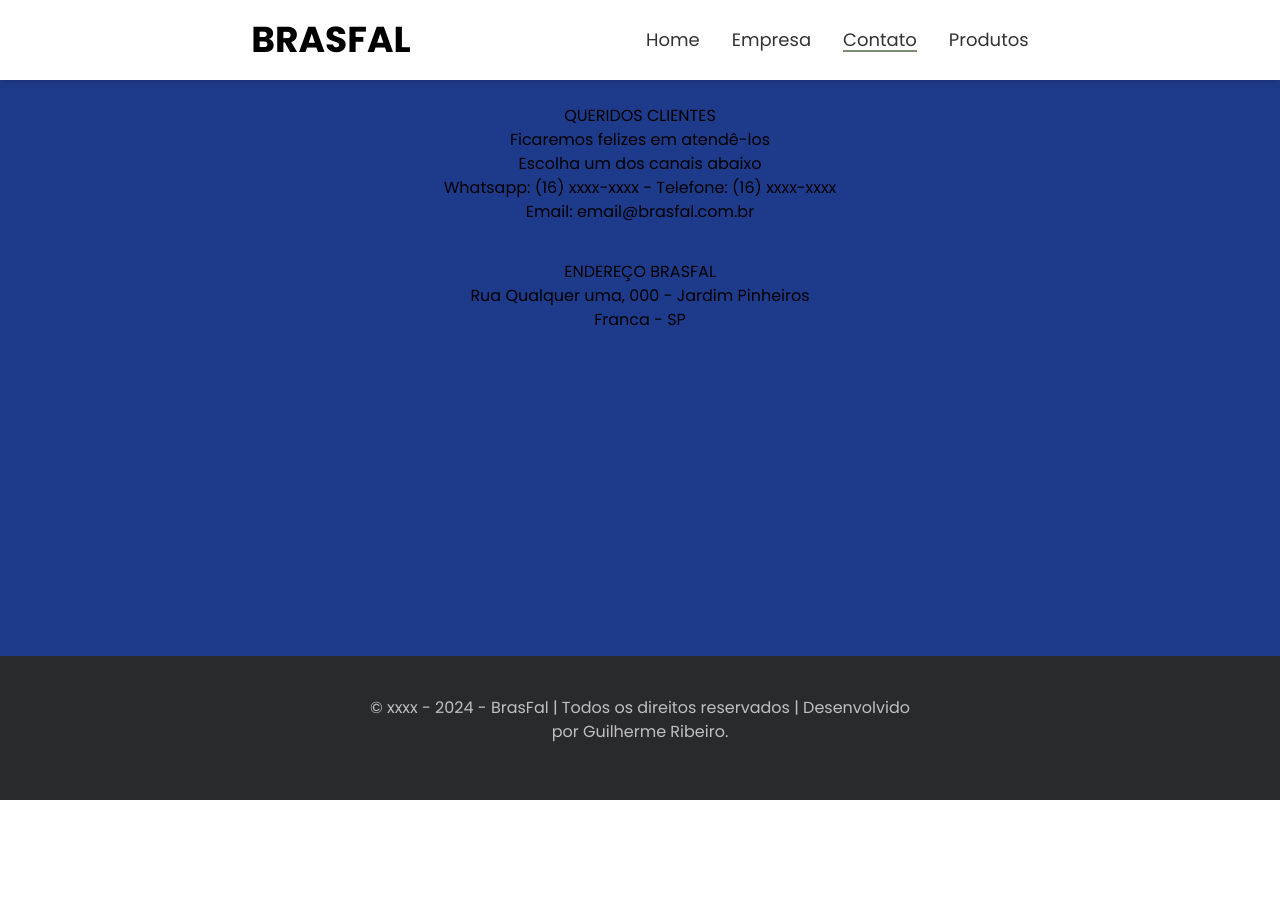
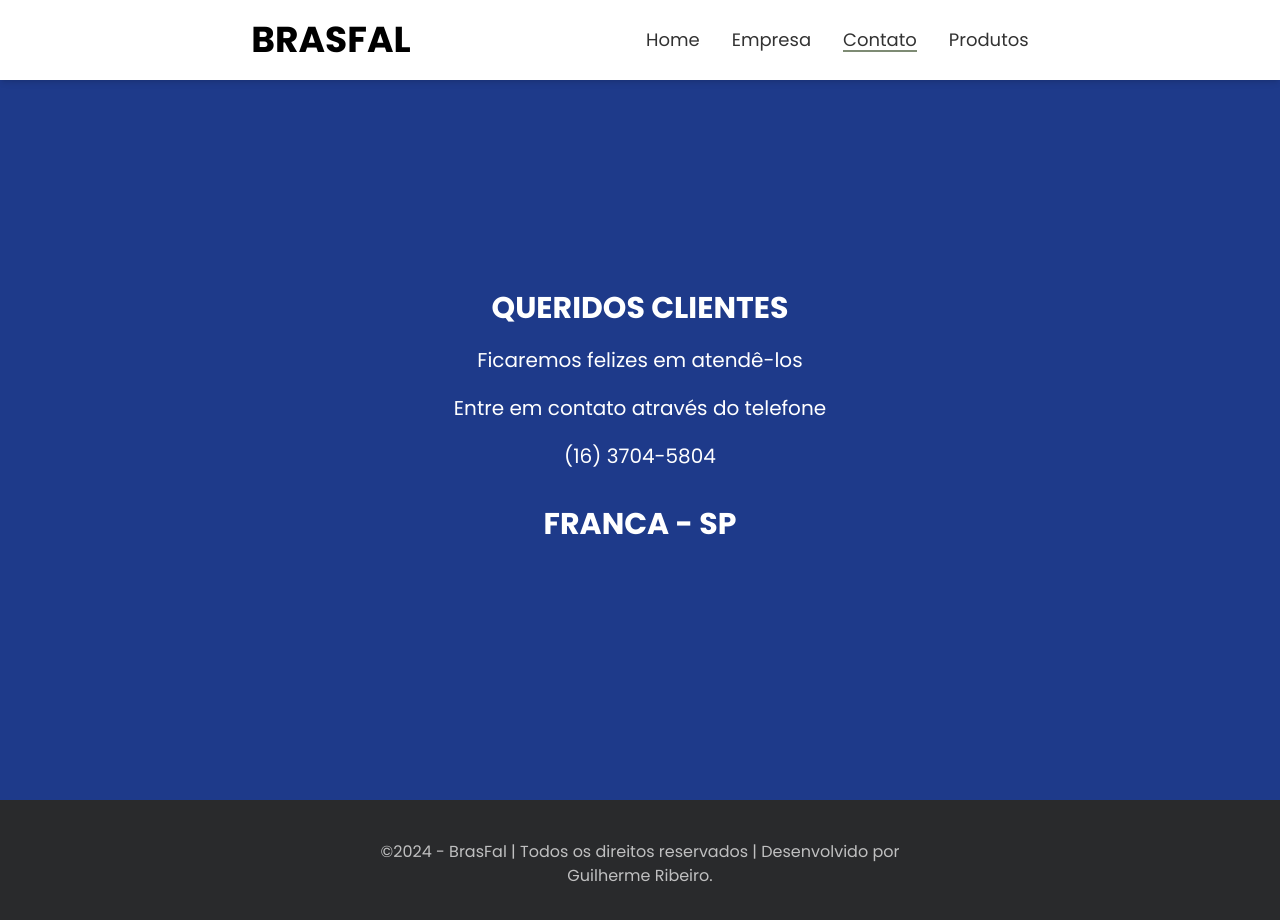
Before and after one commit to GuiRibeiro52/Site_Brasfal, a React (Vite) app in the folder Site_Brasfal/: page /contato in a window 1280 px wide. Shown: the top 920 px of the page. Before the commit the page ends 800 px from the top, so only its background shows below. Built offline with nearby package versions, Linux system fonts and the light colour scheme.

Commit message:
atualizacão em cor de fonte e página contato

```diff
--- a/Site_Brasfal/src/components/Footer.jsx
+++ b/Site_Brasfal/src/components/Footer.jsx
@@ -1,10 +1,10 @@
-
+import { Link } from "react-router-dom";
 
 const Footer = () => {
     return (
       <footer className="flex bg-footercolor items-center justify-center gap-5 p-10">
         <div className="container mx-auto text-center">
-          <p className="text-white opacity-70 mb-4 md:px-36 lg:px-80">© xxxx - 2024 - BrasFal | Todos os direitos reservados | Desenvolvido por Guilherme Ribeiro.</p>
+          <p className="text-white opacity-70 mb-4 md:px-36 lg:px-80">©2024 - BrasFal | Todos os direitos reservados | Desenvolvido por <Link to="https://guiribeiro52.github.io/">Guilherme Ribeiro.</Link></p>
         </div>
       </footer>
     );
--- a/Site_Brasfal/src/routes/Contato.jsx
+++ b/Site_Brasfal/src/routes/Contato.jsx
@@ -1,20 +1,18 @@
 
 const Contato = () => {
   return (
-    <div className="m-10 flex flex-col gap-9 container mx-auto px-4 py-8">
-      <div className="flex flex-col items-center justify-center mt-8">
-        <h2>QUERIDOS CLIENTES</h2>
-        <p>Ficaremos felizes em atendê-los</p>
-        <p>Escolha um dos canais abaixo</p>
-        <p>Whatsapp: (16) xxxx-xxxx - Telefone: (16) xxxx-xxxx</p>
-        <p>Email: email@brasfal.com.br</p>
-      </div>
-      <div  className="flex flex-col items-center justify-center">
-        <h2>ENDEREÇO BRASFAL</h2>
-        <p>Rua Qualquer uma, 000 - Jardim Pinheiros</p>
-        <p>Franca - SP</p>
-      </div>
-    </div>
+    <div className="flex flex-col items-center justify-center gap-9 mx-auto px-4 py-8 text-white h-screen">
+  <div className="flex flex-col items-center justify-center mt-8 gap-5">
+    <h2 className="text-3xl font-bold">QUERIDOS CLIENTES</h2>
+    <p className="text-xl">Ficaremos felizes em atendê-los</p>
+    <p className="text-xl">Entre em contato através do telefone</p>
+    <p className="text-xl">(16) 3704-5804</p>
+  </div>
+  <div className="flex flex-col items-center justify-center">
+    <p className="text-3xl font-bold">FRANCA - SP</p>
+  </div>
+</div>
+
   )
 }
 
--- a/Site_Brasfal/src/routes/Home.jsx
+++ b/Site_Brasfal/src/routes/Home.jsx
@@ -4,7 +4,7 @@ import living from '../assets/living.png'
 
 const Home = () => {
   return (
-    <div className="container mx-auto px-4 py-8 mt-24">
+    <div className="container mx-auto px-4 py-8 mt-24 text-white">
       <div className="grid grid-cols-1 md:flex md:justify-between md:items-center">
         <div className="md:w-[900px] h-[500px] flex flex-col items-center justify-center gap-10">
           <h1 className="text-[52px] font-bold text-center">
```
